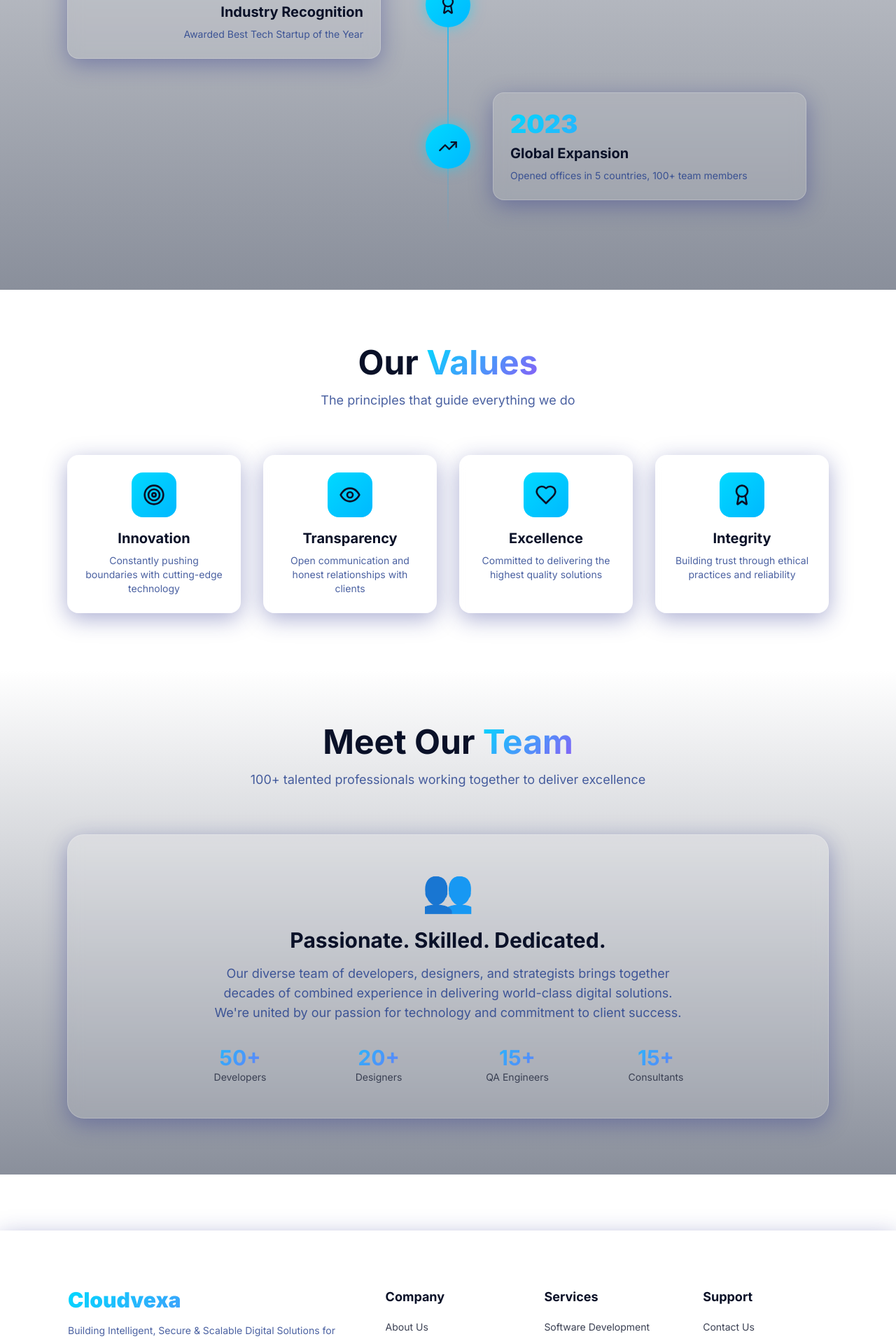
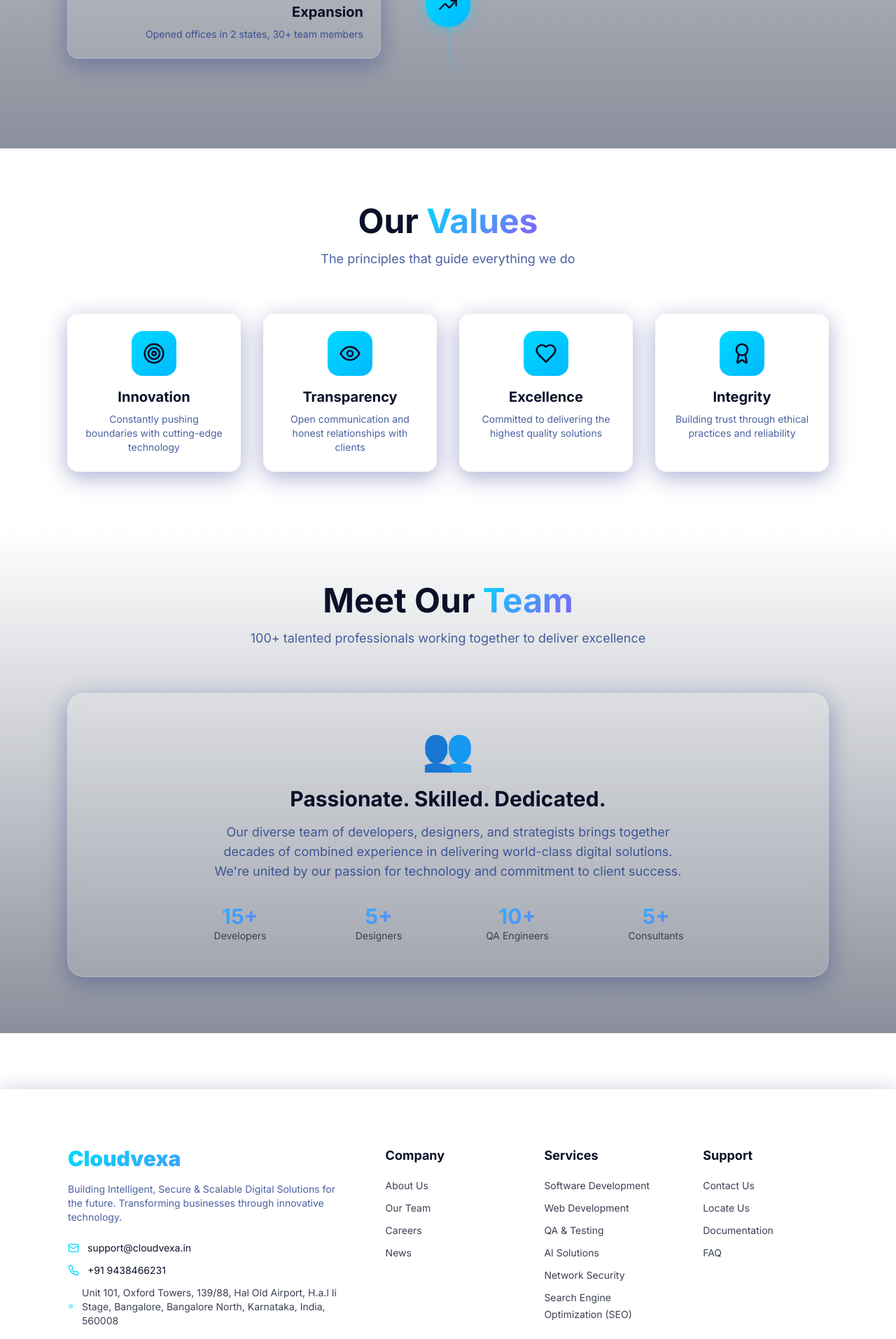
Before and after one commit to cloudvexa-in/cloudvexa.in, a Next.js app: page /about in a window 1280 px wide. Shown: the part 1640-3553 px from the top of the page at 70% size. Built offline with nearby package versions, Linux system fonts and the light colour scheme.

Commit message:
feat: some ui enhancements alongwith stream change

```diff
--- a/app/about/page.tsx
+++ b/app/about/page.tsx
@@ -1,8 +1,8 @@
 'use client'
 
+import Timeline3D from '@/components/3d/Timeline3D'
 import { motion } from 'framer-motion'
-import Timeline3D from '@/components/3d/Timeline3D'
-import { Target, Eye, Heart, Award } from 'lucide-react'
+import { Award, Eye, Heart, Target } from 'lucide-react'
 
 const values = [
     {
@@ -195,19 +195,19 @@ export default function AboutPage() {
                         </p>
                         <div className="grid grid-cols-2 md:grid-cols-4 gap-6 max-w-3xl mx-auto">
                             <div>
-                                <div className="text-3xl font-bold gradient-text">50+</div>
+                                <div className="text-3xl font-bold gradient-text">15+</div>
                                 <div className="text-sm opacity-70">Developers</div>
                             </div>
                             <div>
-                                <div className="text-3xl font-bold gradient-text">20+</div>
+                                <div className="text-3xl font-bold gradient-text">5+</div>
                                 <div className="text-sm opacity-70">Designers</div>
                             </div>
                             <div>
-                                <div className="text-3xl font-bold gradient-text">15+</div>
+                                <div className="text-3xl font-bold gradient-text">10+</div>
                                 <div className="text-sm opacity-70">QA Engineers</div>
                             </div>
                             <div>
-                                <div className="text-3xl font-bold gradient-text">15+</div>
+                                <div className="text-3xl font-bold gradient-text">5+</div>
                                 <div className="text-sm opacity-70">Consultants</div>
                             </div>
                         </div>
--- a/app/career/page.tsx
+++ b/app/career/page.tsx
@@ -1,12 +1,12 @@
 'use client'
 
+import JobCard from '@/components/features/JobCard'
+import { AnimatePresence, motion } from 'framer-motion'
+import { Briefcase, Send, X } from 'lucide-react'
 import { useState } from 'react'
-import { motion, AnimatePresence } from 'framer-motion'
-import JobCard from '@/components/features/JobCard'
-import { X, Send, Briefcase } from 'lucide-react'
 
 const departments = ['All', 'Engineering', 'Design', 'QA', 'Sales', 'Marketing']
-const locations = ['All', 'Remote', 'Bangalore', 'Mumbai', 'Hyderabad']
+const locations = ['All', 'Remote', 'Bangalore', 'Bhubaneswar']
 const types = ['All', 'Full-time', 'Part-time', 'Contract']
 
 const jobs = [
@@ -27,14 +27,14 @@ const jobs = [
     {
         title: 'QA Automation Engineer',
         department: 'QA',
-        location: 'Mumbai',
+        location: 'Bhubaneswar',
         type: 'Full-time',
         description: 'Help us maintain the highest quality standards by developing and executing automated test suites. Experience with Selenium, Cypress, or similar tools preferred.',
     },
     {
         title: 'AI/ML Engineer',
         department: 'Engineering',
-        location: 'Hyderabad',
+        location: 'Bangalore',
         type: 'Full-time',
         description: 'Work on exciting AI projects involving machine learning, natural language processing, and computer vision. Strong Python and TensorFlow/PyTorch skills required.',
     },
--- a/app/products/page.tsx
+++ b/app/products/page.tsx
@@ -9,7 +9,8 @@ import {
     TestTube,
     Brain,
     Shield,
-    ArrowRight
+    ArrowRight,
+    Search
 } from 'lucide-react'
 import Button from '@/components/ui/Button'
 
@@ -67,6 +68,17 @@ const services = [
             'Penetration testing',
             'Network infrastructure security',
             'Compliance & risk management',
+        ],
+    },
+    {
+        icon: Search,
+        title: 'Search Engine Optimization (SEO)',
+        description: 'Data-driven SEO strategies to improve your search rankings, increase organic traffic, and boost your online visibility.',
+        features: [
+            'On-page & off-page optimization',
+            'Technical SEO audits',
+            'Keyword research & strategy',
+            'Performance tracking & reporting',
         ],
     },
 ]
--- a/components/3d/Timeline3D.tsx
+++ b/components/3d/Timeline3D.tsx
@@ -1,31 +1,26 @@
 'use client'
 
 import { motion } from 'framer-motion'
-import { Calendar, TrendingUp, Award, Users } from 'lucide-react'
+import { Calendar, TrendingUp, Users } from 'lucide-react'
 
 const milestones = [
     {
-        year: '2018',
+        year: '2026',
         title: 'Company Founded',
         description: 'Started with a vision to transform digital solutions',
         icon: Calendar,
     },
     {
-        year: '2019',
+        year: '2026',
         title: 'First Major Client',
         description: 'Secured enterprise partnership and expanded team',
         icon: Users,
     },
+
     {
-        year: '2021',
-        title: 'Industry Recognition',
-        description: 'Awarded Best Tech Startup of the Year',
-        icon: Award,
-    },
-    {
-        year: '2023',
-        title: 'Global Expansion',
-        description: 'Opened offices in 5 countries, 100+ team members',
+        year: '2026',
+        title: ' Expansion',
+        description: 'Opened offices in 2 states, 30+ team members',
         icon: TrendingUp,
     },
 ]
--- a/components/layout/Footer.tsx
+++ b/components/layout/Footer.tsx
@@ -26,6 +26,7 @@ const footerLinks = {
         { name: 'QA & Testing', href: '/products#qa' },
         { name: 'AI Solutions', href: '/products#ai' },
         { name: 'Network Security', href: '/products#security' },
+        { name: 'Search Engine Optimization (SEO)', href: '/products#seo' },
     ],
     support: [
         { name: 'Contact Us', href: '/contact' },
--- a/components/ui/ContactForm.tsx
+++ b/components/ui/ContactForm.tsx
@@ -18,12 +18,33 @@ export default function ContactForm() {
         e.preventDefault()
         setIsSubmitting(true)
 
-        // Simulate form submission
-        await new Promise(resolve => setTimeout(resolve, 2000))
+        try {
+            // Using Web3Forms as an example (no backend needed)
+            // Get your free access key from https://web3forms.com/
+            const response = await fetch("https://api.web3forms.com/submit", {
+                method: "POST",
+                headers: {
+                    "Content-Type": "application/json",
+                    Accept: "application/json",
+                },
+                body: JSON.stringify({
+                    access_key: process.env.NEXT_PUBLIC_WEB3FORMS_ACCESS_KEY,
+                    ...formData
+                }),
+            });
 
-        alert('Thank you! We will get back to you soon.')
-        setFormData({ name: '', email: '', phone: '', company: '', message: '' })
-        setIsSubmitting(false)
+            const result = await response.json();
+            if (result.success) {
+                alert('Thank you! We will get back to you soon.')
+                setFormData({ name: '', email: '', phone: '', company: '', message: '' })
+            } else {
+                alert('Something went wrong. Please try again.')
+            }
+        } catch (error) {
+            alert('Error sending message.')
+        } finally {
+            setIsSubmitting(false)
+        }
     }
 
     const handleChange = (e: React.ChangeEvent<HTMLInputElement | HTMLTextAreaElement>) => {
```
